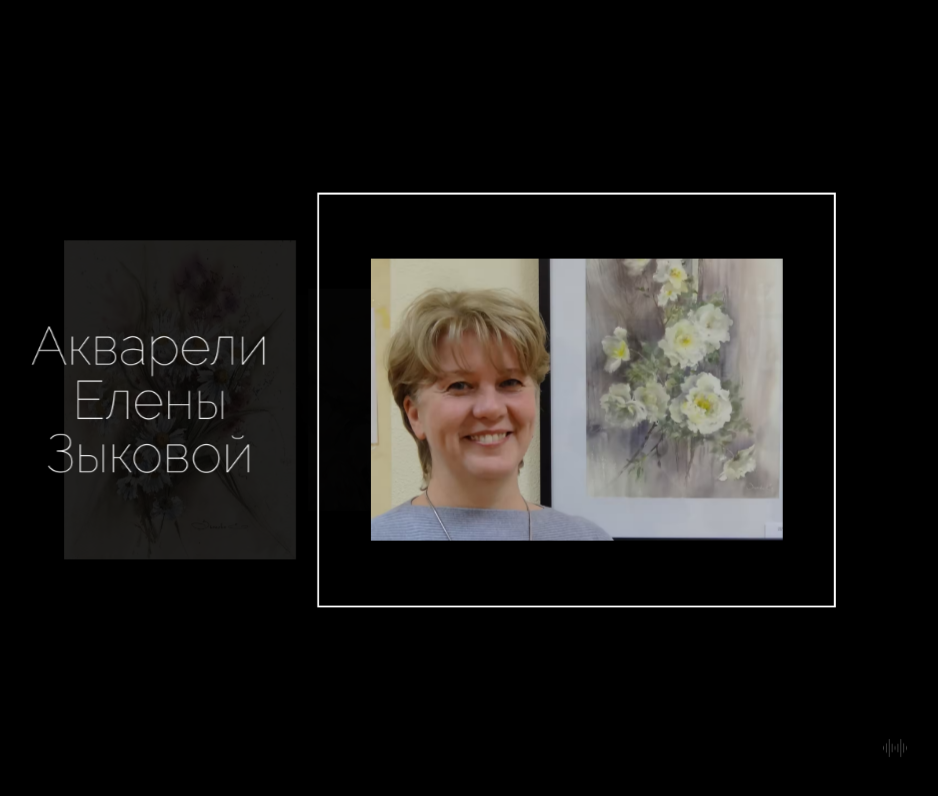
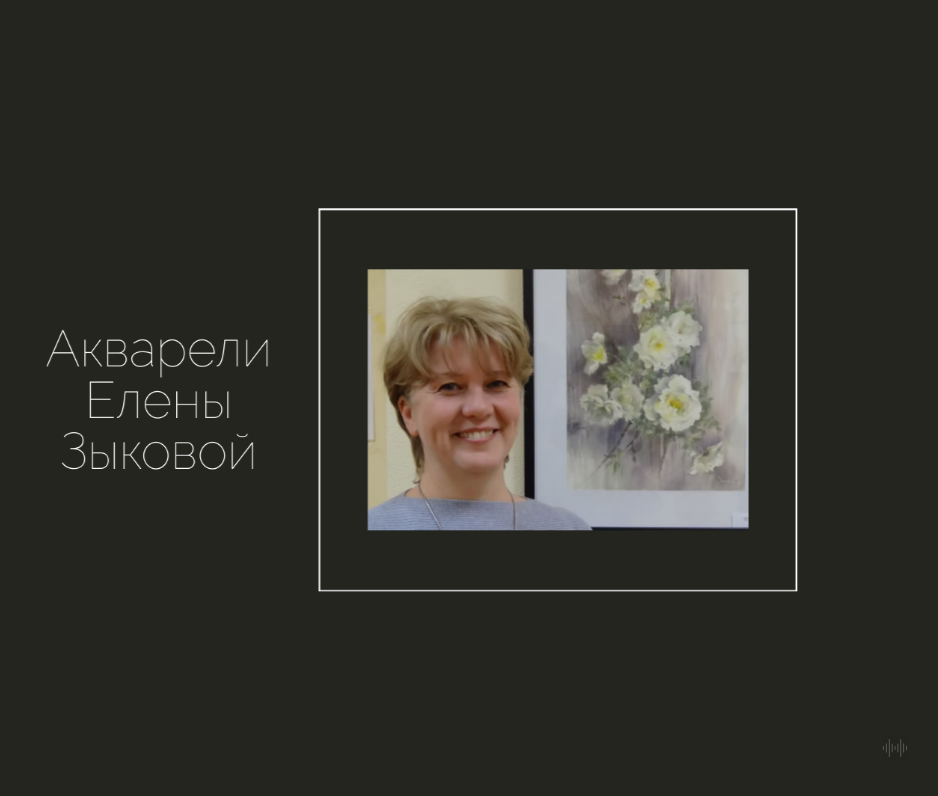
Before and after one commit to MikhailLavrov/3d-scroll-site, a plain HTML site: page index.html in a window 1280 px wide. Shown: the top 796 px of the page, without its empty margins (309-1247 px from the left). Drawn offline with Linux system fonts and the light colour scheme.

Commit message:
change bg color, add/del empty frames & depth

```diff
--- a/css/main.css
+++ b/css/main.css
@@ -7,7 +7,7 @@
 :root {
 	--index: calc(1vw + 1vh);
 	--gutter: 30px;
-	--depth: 4800px;
+	--depth: 5400px;
 	--transition: .75s cubic-bezier(.075, .5, 0, 1);
 
 	--side-small-1: 35;
@@ -39,7 +39,7 @@ body::-webkit-scrollbar {
 }
 
 body {
-	background-color: #000;
+	background-color: rgb(37, 37, 32);
 	color: #fff;
 	font-size: calc(var(--index) * .8);
 	font-family: raleway_c, sans-serif;
@@ -106,7 +106,8 @@ h1, h2, h3, h4 {
 }
 
 .frame--bg {
-	background-color: rgb(0 0 0 / .87);
+	background-color: rgb(37, 37, 32);
+	/* background-color: rgb(0 0 0 / .87); */
 }
 
 video.frame-media {
--- a/index.html
+++ b/index.html
@@ -73,8 +73,6 @@
 				</div>
 			</div>
 
-			<div class="frame"></div>
-
 <!-- *Пятый -->
 			<div class="frame">
 				<div class="frame__content text-left">
@@ -111,6 +109,8 @@
 					<div class="frame-media hor" style="background-image: url(images/6.avif)"></div>
 				</div>
 			</div>
+
+			<div class="frame"></div>
 
 <!-- *Седьмой -->
 			<div class="frame">
@@ -192,7 +192,6 @@
 			</div>
 
 			<div class="frame"></div>
-			<div class="frame"></div>
 
 <!-- *Четырнадцать -->
 			<div class="frame frame--bg">
--- a/js/app.js
+++ b/js/app.js
@@ -1,7 +1,7 @@
 // 3D Scroll
 
-let zSpacing = -500, //Расстояние по оси Z
-		lastPos = zSpacing / 30, //Стартовая позиция каждого фрейма
+let zSpacing = -600, //Расстояние по оси Z
+		lastPos = zSpacing / 35, //Стартовая позиция каждого фрейма
 		$frames = document.getElementsByClassName('frame'),
 		frames = Array.from($frames), //Массив из всех элементов
 		zVals = []
```
